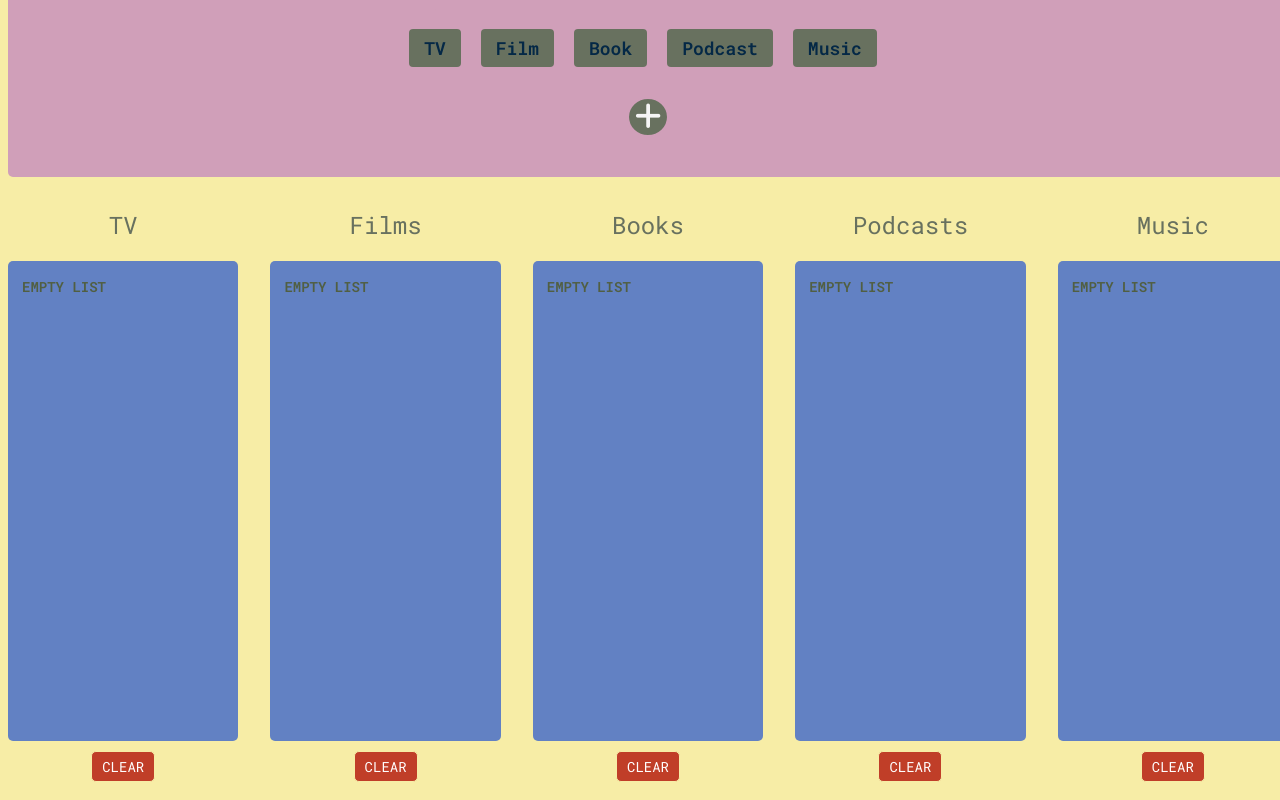
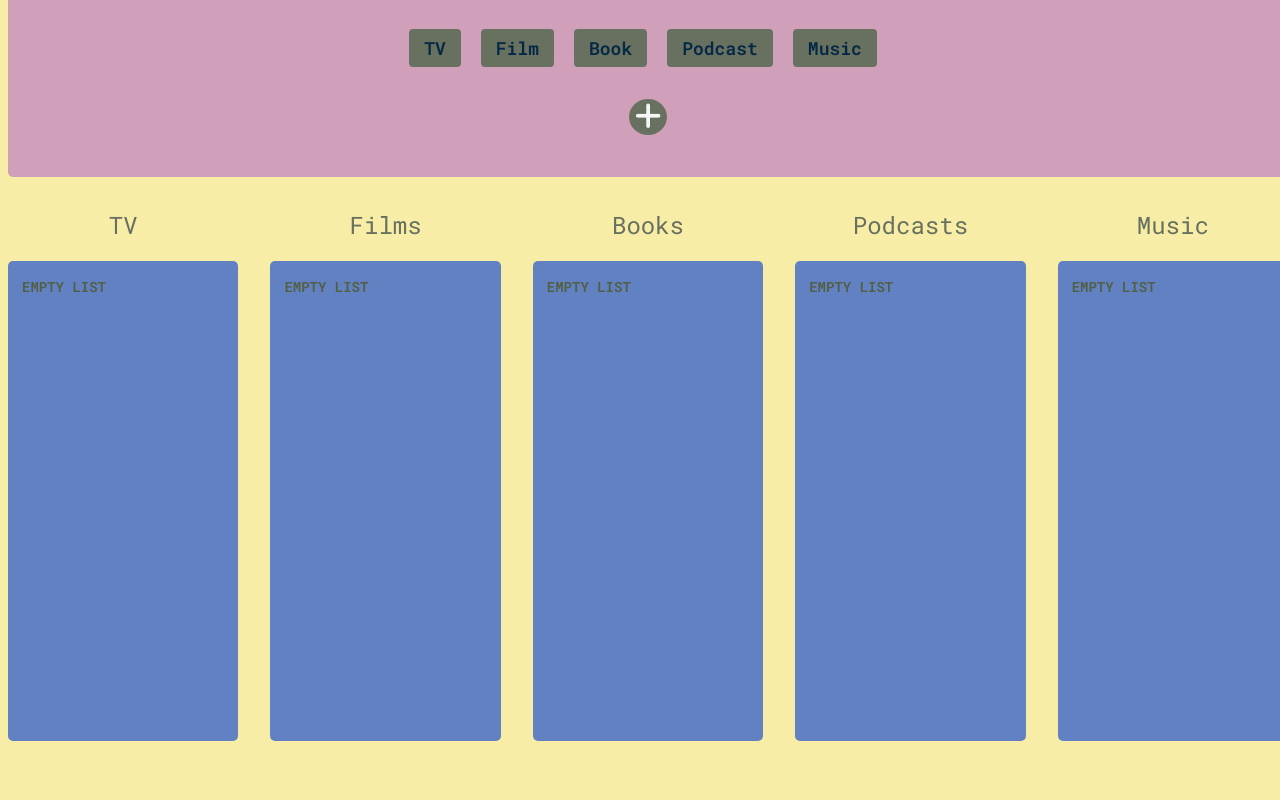
Before and after one commit to anniebalds/on-my-list-app, a React (Vite) app: page / in a window 1280 px wide. Shown: the part 224-1024 px from the top of the page. After the commit the page ends 973 px from the top, so only its background shows below. Built offline with nearby package versions, Linux system fonts and the light colour scheme.

Commit message:
update to clear button

```diff
--- a/src/App.jsx
+++ b/src/App.jsx
@@ -66,8 +66,6 @@ function App() {
   }
 
   function clearList(list) {
-    console.log('clearing list', list)
-    //new allItems must include everything except list
     let updatedItems = allItems.filter(item => !list.includes(item))
     setAllItems(updatedItems)
     localStorage.setItem('localItems', JSON.stringify(updatedItems))
--- a/src/components/List.jsx
+++ b/src/components/List.jsx
@@ -22,7 +22,7 @@ const List = ({ title, list, handleDelete, handleComplete, clearList }) => {
         )}
       </div>
 
-      <button onClick={() => {clearList(list)}} className='clear-list-btn'>CLEAR</button>
+      {list.length > 0 ?<button onClick={() => {clearList(list)}} className='clear-list-btn'>CLEAR</button>: ''}
 
     </section>
 
```
